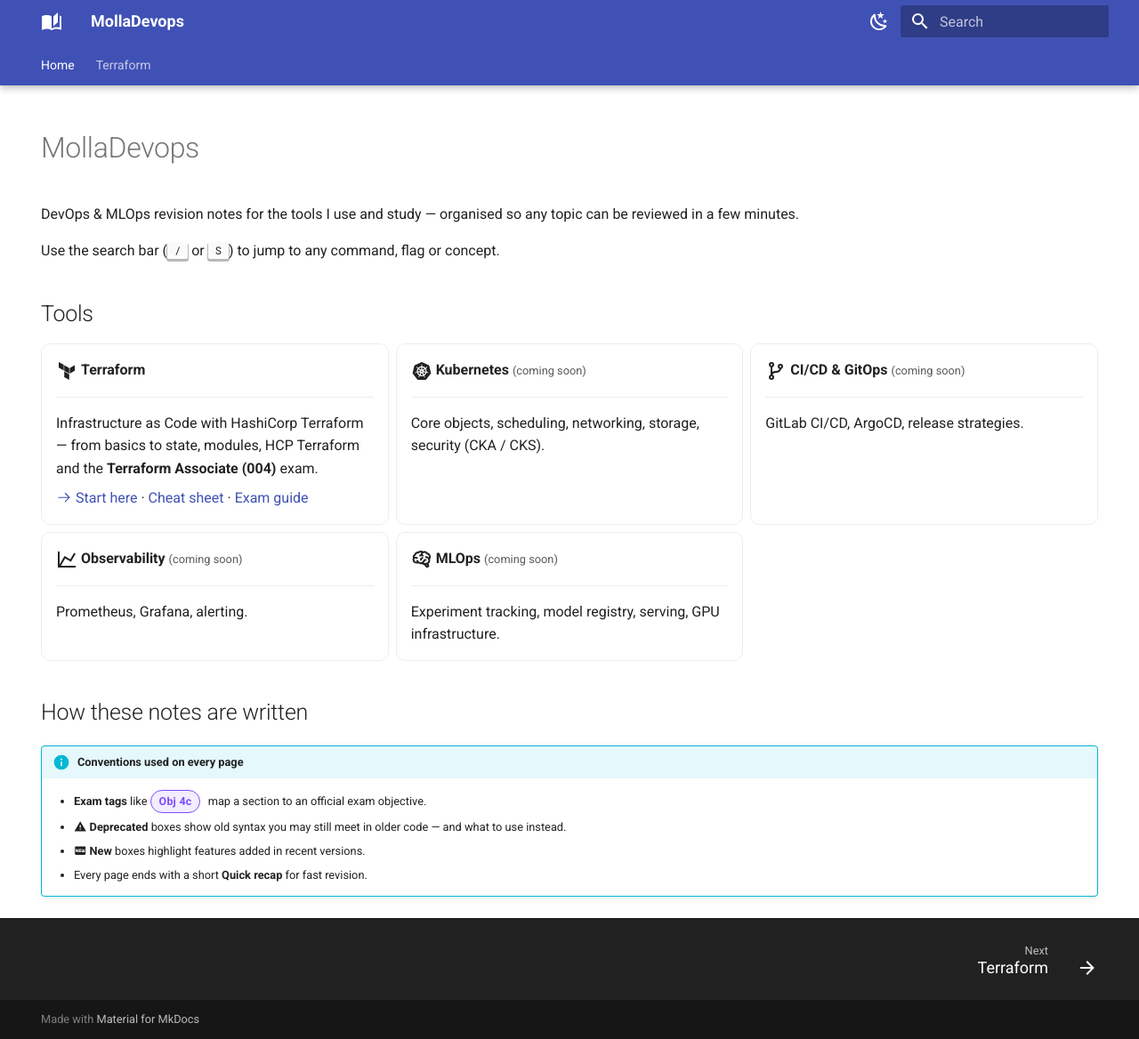
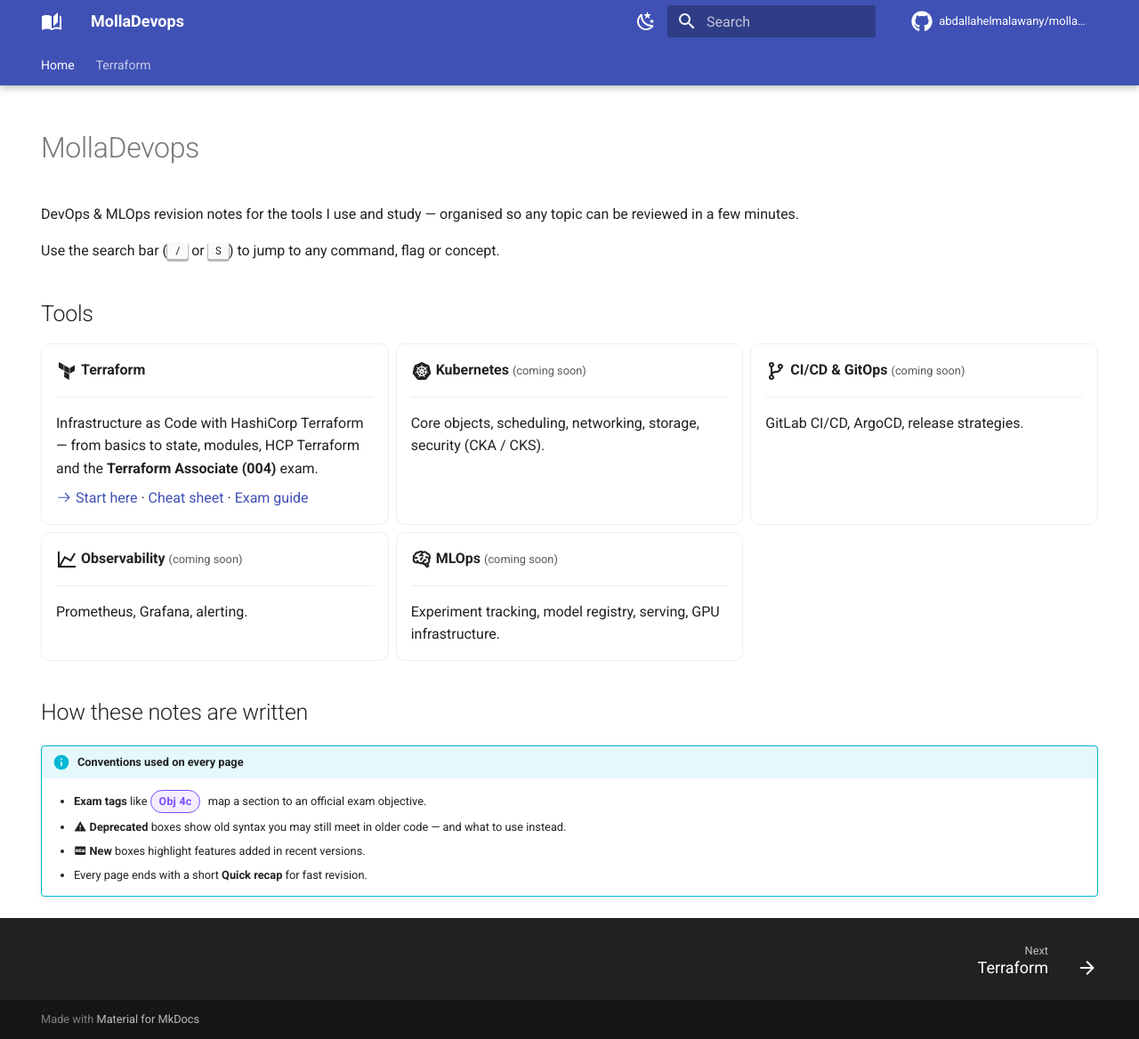
Before and after one commit to abdallahelmalawany/molladevops, an MkDocs documentation site: the page built from docs/index.md, in a window 1280 px wide and 1168 px high. Shown: the whole window at 89% size. Built offline with MkDocs 1.6.1 and Material for MkDocs 9.7.7, drawn with Linux system fonts in a browser that asks for light colours; comment, search, counter and statistics services are not loaded; part of the change alters nothing that is shown.

Commit message:
Set site and repo URLs
Co-Authored-By: Claude Opus 5.5 <noreply@anthropic.com>
Claude-Session: https://claude.ai/code/session_01SrNUgUNfHY1VG5CH5HV4oy

```diff
--- a/mkdocs.yml
+++ b/mkdocs.yml
@@ -1,8 +1,10 @@
 site_name: MollaDevops
 site_description: Personal revision notes for DevOps and MLOps tools — Terraform, Kubernetes, CI/CD, MLOps and more.
-site_author: Abdallah Almalawany
-# site_url is set automatically by the GitHub Pages workflow if you uncomment and edit:
-# site_url: https://<your-username>.github.io/devops-notes/
+site_author: Abdallah Elmalawany
+repo_url: https://github.com/abdallahelmalawany/molladevops
+repo_name: abdallahelmalawany/molladevops
+edit_uri: edit/main/docs/
+site_url: https://abdallahelmalawany.github.io/molladevops/
 
 theme:
   name: material
```
